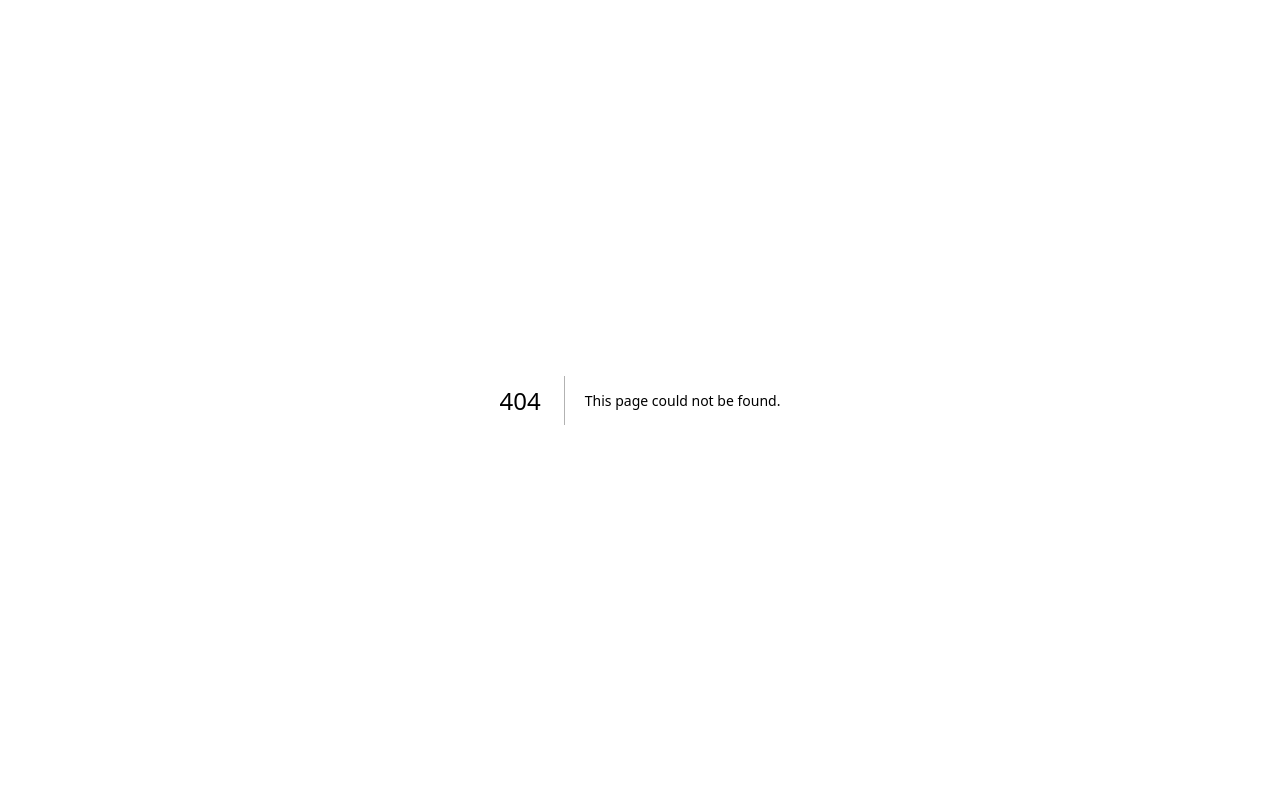
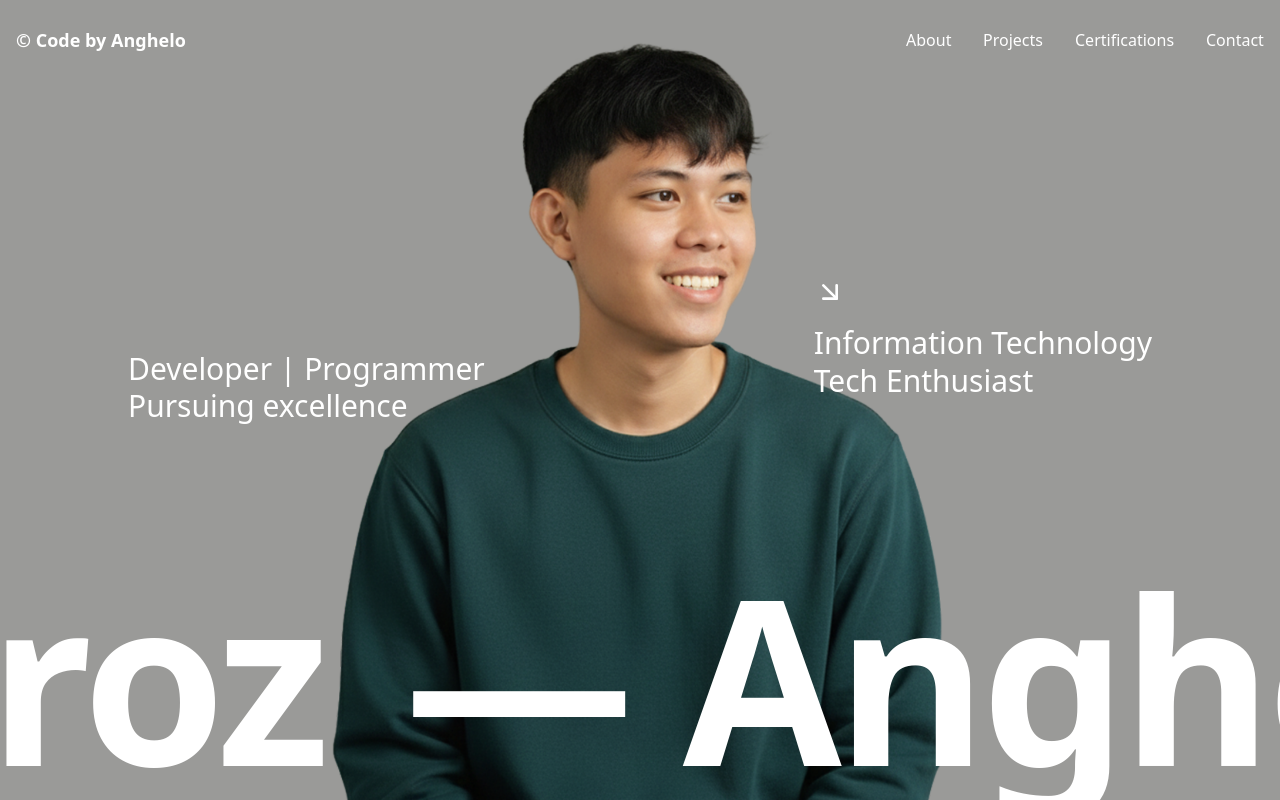
Before and after one commit to AngheloDeArroz/AngheloDeArroz, a Next.js app: page /AngheloDeArroz/ in a window 1280 px wide. Before the commit this address had no page. Shown: the top 800 px of the page. Built offline with nearby package versions, Linux system fonts and the light colour scheme.

Commit message:
Update source files and add .gitignore

```diff
--- a/next.config.ts
+++ b/next.config.ts
@@ -3,6 +3,13 @@ import type { NextConfig } from "next";
 const nextConfig: NextConfig = {
   /* config options here */
   reactCompiler: true,
+  output: "export",
+  basePath: "/AngheloDeArroz",
+  assetPrefix: "/AngheloDeArroz/",
+  trailingSlash: true,
+  images: {
+    unoptimized: true,
+  },
 };
 
 export default nextConfig;
--- a/src/app/page.tsx
+++ b/src/app/page.tsx
@@ -23,8 +23,8 @@ export default function Home() {
   const [hasToggled, setHasToggled] = useState(false);
   const [hasPopped, setHasPopped] = useState(false);
   const [activeSection, setActiveSection] = useState("home");
-  const [hoveredLink, setHoveredLink] = useState(null);
-  const [closestMagnet, setClosestMagnet] = useState(null);
+  const [hoveredLink, setHoveredLink] = useState<string | null>(null);
+  const [closestMagnet, setClosestMagnet] = useState<string | null>(null);
 
   const mobileNavItems = [
     { id: "home", label: "Home", href: "#home", delay: "0.12s" },
--- a/src/components/CertificationsSection.tsx
+++ b/src/components/CertificationsSection.tsx
@@ -10,7 +10,7 @@ const certificates = [
         date: "November 2025",
         credentialId: "AWS-FG-2025-1112",
         description: "Foundational-level certification demonstrating expertise in basic cloud concepts and AWS services.",
-        imagePath: "/images/certificate_images/AWS_Cloud_Foundations.png",
+        imagePath: "/AngheloDeArroz/images/certificate_images/AWS_Cloud_Foundations.png",
     },
     {
         id: 2,
@@ -19,7 +19,7 @@ const certificates = [
         date: "2025",
         credentialId: "AWS-SEC-FOUND",
         description: "Validates understanding of core AWS security concepts and best practices for cloud infrastructure.",
-        imagePath: "/images/certificate_images/AWS_CLOUD_SECURITY _FOUNDATIONS.png",
+        imagePath: "/AngheloDeArroz/images/certificate_images/AWS_CLOUD_SECURITY _FOUNDATIONS.png",
     },
     {
         id: 3,
@@ -28,7 +28,7 @@ const certificates = [
         date: "2025",
         credentialId: "CCNA-V7-SRWE",
         description: "Intermediate networking concepts focusing on switching, routing, and wireless infrastructure.",
-        imagePath: "/images/certificate_images/CCNAv7 .png",
+        imagePath: "/AngheloDeArroz/images/certificate_images/CCNAv7 .png",
     },
     {
         id: 4,
@@ -37,7 +37,7 @@ const certificates = [
         date: "2025",
         credentialId: "CISCO-CYBER",
         description: "Basic principles of cybersecurity, legal and ethical issues, and network protection techniques.",
-        imagePath: "/images/certificate_images/Introduction to Cybersecurity.png",
+        imagePath: "/AngheloDeArroz/images/certificate_images/Introduction to Cybersecurity.png",
     },
     {
         id: 5,
@@ -46,7 +46,7 @@ const certificates = [
         date: "2025",
         credentialId: "CISCO-DEFENSE",
         description: "Technical skills required to design, implement, and support network security.",
-        imagePath: "/images/certificate_images/Network Defense.png",
+        imagePath: "/AngheloDeArroz/images/certificate_images/Network Defense.png",
     }
 ];
 
--- a/src/components/ContactSection.tsx
+++ b/src/components/ContactSection.tsx
@@ -56,7 +56,7 @@ export default function ContactSection() {
                 <div className="order-1 md:order-2 flex justify-center md:justify-end">
                     <div className="relative w-72 h-72 md:w-96 md:h-96 rounded-full overflow-hidden border-4 border-gray-200 shadow-2xl transition-transform duration-500 hover:scale-105">
                         <Image
-                            src="/images/linkedinphoto.png"
+                            src="/AngheloDeArroz/images/linkedinphoto.png"
                             alt="Profile"
                             fill
                             className="object-cover"
--- a/src/components/HeroSection.tsx
+++ b/src/components/HeroSection.tsx
@@ -5,7 +5,31 @@ import Link from "next/link";
 import Magnet from "../ui/magnet";
 import DecryptedText from "../ui/decrypted";
 
-const HeroSection = () => {
+interface HeroSectionProps {
+  heroStyle: any;
+  menuOpen: boolean;
+  toggleMenu: () => void;
+  mobileNavItems: any[];
+  hoveredLink: string | null;
+  setHoveredLink: (id: string | null) => void;
+  shouldShowBullet: (id: string) => boolean;
+  activeSection: string;
+  closestMagnet: string | null;
+  setClosestMagnet: (id: string | null) => void;
+}
+
+const HeroSection = ({
+  heroStyle,
+  menuOpen,
+  toggleMenu,
+  mobileNavItems,
+  hoveredLink,
+  setHoveredLink,
+  shouldShowBullet,
+  activeSection,
+  closestMagnet,
+  setClosestMagnet
+}: HeroSectionProps) => {
   const marqueeRef = useRef<HTMLDivElement>(null);
   const navbarRef = useRef<HTMLDivElement>(null);
 
@@ -24,22 +48,12 @@ const HeroSection = () => {
   const lastScrollY = useRef(0);
   const scrollTimeout = useRef<NodeJS.Timeout | null>(null);
 
-  // State Variables
-  const [menuOpen, setMenuOpen] = useState(false);
-  const [activeSection, setActiveSection] = useState("home");
-  const [closestMagnet, setClosestMagnet] = useState<string | null>(null);
-
   const desktopLinks = [
     { id: "desktop-about", label: "About", href: "#about", ref: aboutRef },
     { id: "desktop-projects", label: "Projects", href: "#projects", ref: projectsRef },
     { id: "desktop-certifications", label: "Certifications", href: "#certifications", ref: certificationsRef },
     { id: "desktop-contact", label: "Contact", href: "#contact", ref: contactRef },
   ];
-
-  const toggleMenu = () => {
-    // Removed setHasToggled(true) as hasToggled is unused
-    setMenuOpen((prev) => !prev);
-  };
 
   useEffect(() => {
     const handleMouseMove = (e: MouseEvent) => {
@@ -81,25 +95,7 @@ const HeroSection = () => {
 
     window.addEventListener("mousemove", handleMouseMove);
     return () => window.removeEventListener("mousemove", handleMouseMove);
-  }, []);
-
-  // Intersection Observer: Updates active section on scroll
-  useEffect(() => {
-    const sections = ["home", "about", "projects", "certifications", "contact"];
-    const observer = new IntersectionObserver(
-      (entries) => {
-        entries.forEach((entry) => {
-          if (entry.isIntersecting) setActiveSection(entry.target.id);
-        });
-      },
-      { rootMargin: "-50% 0px -50% 0px" }
-    );
-    sections.forEach((id) => {
-      const el = document.getElementById(id);
-      if (el) observer.observe(el);
-    });
-    return () => observer.disconnect();
-  }, []);
+  }, [closestMagnet, setClosestMagnet]);
 
 
   // Animation and Scroll Effect
@@ -207,7 +203,7 @@ const HeroSection = () => {
         </div>
       </nav>
       {/* Background Image/Photo */}
-      <img src="images/photo.png" alt="Background" className="absolute bottom-0 left-1/2 -translate-x-1/2 pointer-events-none z-30 h-[110vh] md:h-[114vh] w-auto object-cover" />
+      <img src="/AngheloDeArroz/images/photo.png" alt="Background" className="absolute bottom-0 left-1/2 -translate-x-1/2 pointer-events-none z-30 h-[110vh] md:h-[114vh] w-auto object-cover" />
 
       {/* Right/Bottom Text Block */}
       <div className="absolute z-30 flex flex-col items-start gap-2 select-none pointer-events-none left-6 bottom-44 md:left-auto md:bottom-auto md:right-32 md:top-[30%]">
--- a/src/components/ProjectsSection.tsx
+++ b/src/components/ProjectsSection.tsx
@@ -12,10 +12,10 @@ const projects = [
         color: "bg-blue-600",
         height: "h-96",
         images: [
-            "/images/projects/rrjapp.png",
-            "/images/projects/rrjapp2.png",
-            "/images/projects/rrjapp3.png",
-            "/images/projects/rrjapp4.png"
+            "/AngheloDeArroz/images/projects/rrjapp.png",
+            "/AngheloDeArroz/images/projects/rrjapp2.png",
+            "/AngheloDeArroz/images/projects/rrjapp3.png",
+            "/AngheloDeArroz/images/projects/rrjapp4.png"
         ],
         link: "https://github.com/AngheloDeArroz/RRJ_Watch"
     },
@@ -27,11 +27,11 @@ const projects = [
         color: "bg-cyan-500",
         height: "h-72",
         images: [
-            "/images/projects/rrjweb.png",
-            "/images/projects/rrjweb2.png",
-            "/images/projects/rrjweb3.png",
-            "/images/projects/rrjwatch4.png",
-            "/images/projects/rrjwatch5.png"
+            "/AngheloDeArroz/images/projects/rrjweb.png",
+            "/AngheloDeArroz/images/projects/rrjweb2.png",
+            "/AngheloDeArroz/images/projects/rrjweb3.png",
+            "/AngheloDeArroz/images/projects/rrjwatch4.png",
+            "/AngheloDeArroz/images/projects/rrjwatch5.png"
         ],
         link: "https://github.com/AngheloDeArroz/RRJ_Watch_Web"
     },
@@ -43,9 +43,9 @@ const projects = [
         color: "bg-neutral-800",
         height: "h-96",
         images: [
-            "/images/projects/cashflow.png",
-            "/images/projects/cashflow2.png",
-            "/images/projects/cashflow3.png"
+            "/AngheloDeArroz/images/projects/cashflow.png",
+            "/AngheloDeArroz/images/projects/cashflow2.png",
+            "/AngheloDeArroz/images/projects/cashflow3.png"
         ],
         link: "https://github.com/AngheloDeArroz/CashFlowTracker"
     },
@@ -57,10 +57,10 @@ const projects = [
         color: "bg-emerald-500",
         height: "h-80",
         images: [
-            "/images/projects/homeservice.png",
-            "/images/projects/homeservice2.png",
-            "/images/projects/homeservice3.png",
-            "/images/projects/homeservice4.png"
+            "/AngheloDeArroz/images/projects/homeservice.png",
+            "/AngheloDeArroz/images/projects/homeservice2.png",
+            "/AngheloDeArroz/images/projects/homeservice3.png",
+            "/AngheloDeArroz/images/projects/homeservice4.png"
         ],
         link: "https://github.com/AngheloDeArroz/happyhome_services"
     }
```
Also changed, not shown: 1 other file (tests, documents, lock files or other folders).
